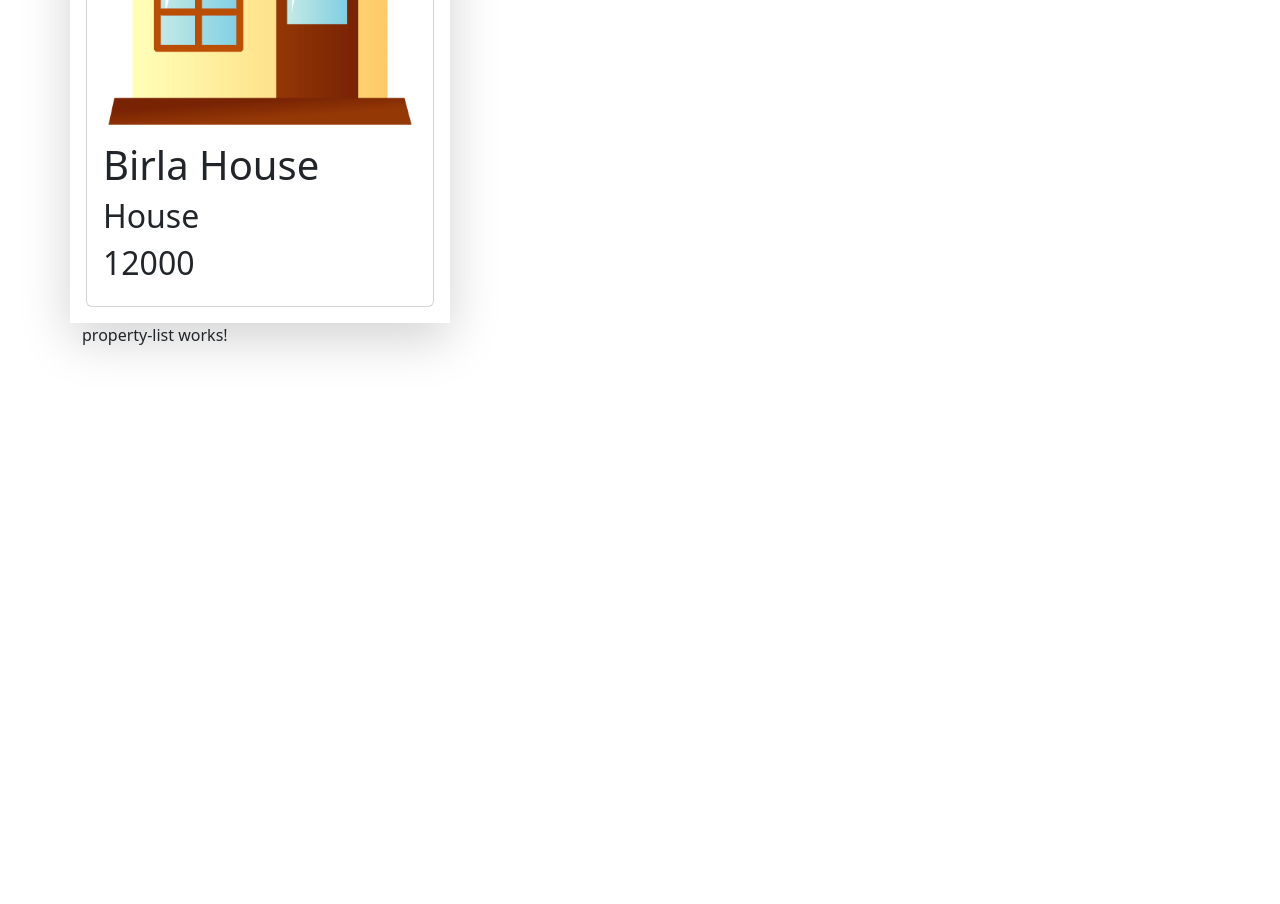
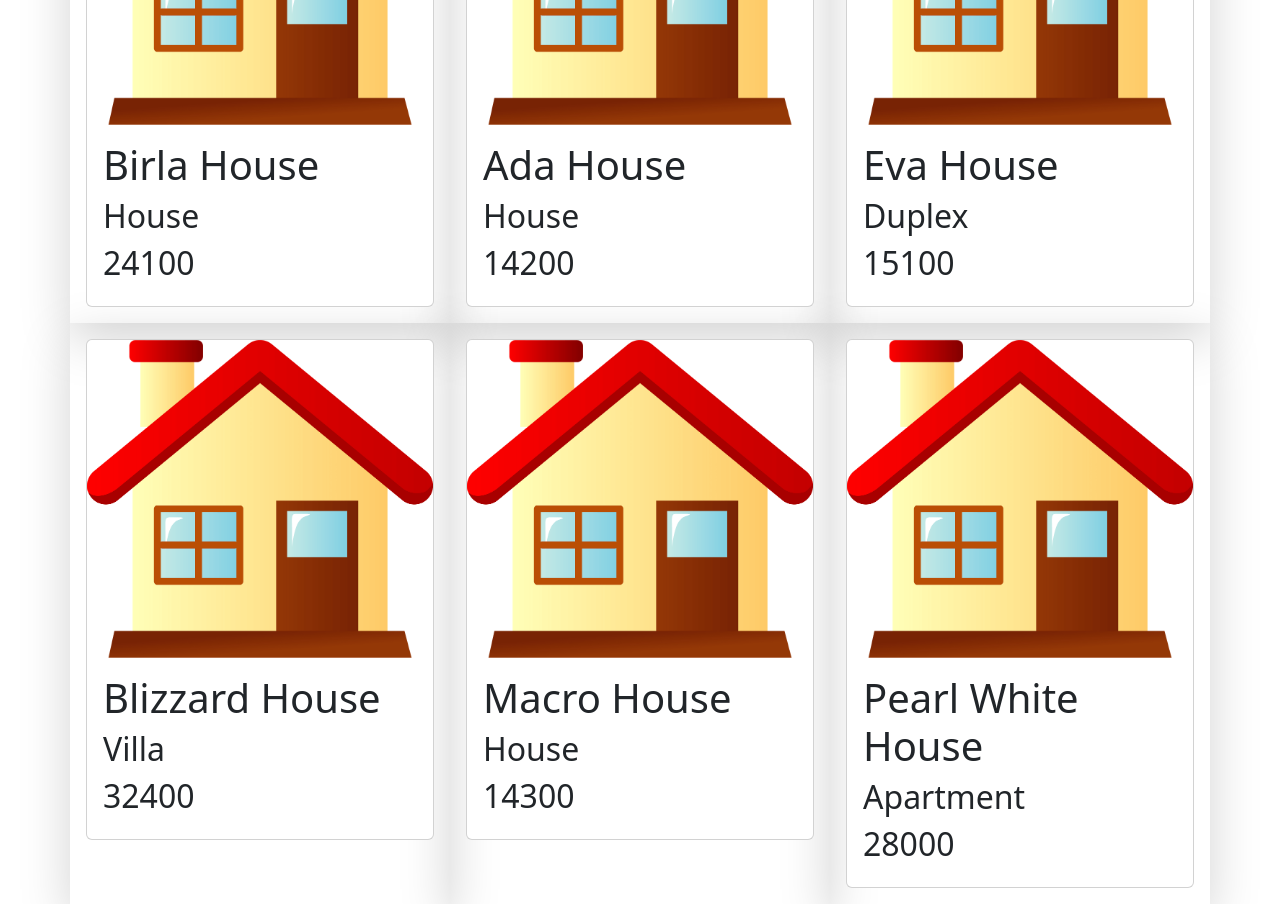
Before and after one commit to DavidChenwei/EasyRealEstate, an Angular app in the folder Frontend/: page / in a window 1280 px wide. Shown: the part 280-1184 px from the top of the page. Before the commit the page ends 800 px from the top, so only its background shows below. Built offline with nearby package versions, Linux system fonts and the light colour scheme.

Commit message:
add property card list

```diff
--- a/Frontend/src/app/app.component.html
+++ b/Frontend/src/app/app.component.html
@@ -1,5 +1,4 @@
 <app-nav-bar></app-nav-bar>
 <div class="container" style="margin-top: 70px;">
-    <app-property-card></app-property-card>
     <app-property-list></app-property-list>
 </div>
--- a/Frontend/src/app/property/property-card/property-card.component.html
+++ b/Frontend/src/app/property/property-card/property-card.component.html
@@ -1,13 +1,8 @@
-<div class="row">
-    <div class="shadow-lg col-sm-4 p-3">
-        <div class="card">
-            <img class="card-img" src="assets/Images/DefaultHouse.png" alt="">
-            <div class="card-body">
-                <h1> {{Property.Name}} </h1>
-                <h2> {{Property.Type}} </h2>
-                <h2> {{Property.Price}} </h2>
-            </div>
-        </div>
+<div class="card">
+    <img class="card-img" src="assets/Images/DefaultHouse.png" alt="">
+    <div class="card-body">
+        <h1> {{property.Name}} </h1>
+        <h2> {{property.Type}} </h2>
+        <h2> {{property.Price}} </h2>
     </div>
-
 </div>
--- a/Frontend/src/app/property/property-card/property-card.component.ts
+++ b/Frontend/src/app/property/property-card/property-card.component.ts
@@ -1,4 +1,4 @@
-import { Component} from '@angular/core';
+import { Component, Input } from '@angular/core';
 
 @Component({
   selector: 'app-property-card',
@@ -6,10 +6,9 @@
   styleUrls: ['./property-card.component.css']
 })
 export class PropertyCardComponent {
-    Property: any = {
-      "Id" :1,
-      "Name" : "Birla House",
-      "Type" : "House",
-      "Price" : 12000
-    }
+  @Input() property: any
+
+  constructor() {
+    this.property = {};
+  }
 }
--- a/Frontend/src/app/property/property-list/property-list.component.html
+++ b/Frontend/src/app/property/property-list/property-list.component.html
@@ -1 +1,5 @@
-<p>property-list works!</p>
+<div class="row">
+    <div *ngFor="let property of properties" class="shadow-lg col-sm-4 p-3">
+        <app-property-card [property] = "property"></app-property-card>
+    </div>
+</div>
--- a/Frontend/src/app/property/property-list/property-list.component.ts
+++ b/Frontend/src/app/property/property-list/property-list.component.ts
@@ -6,5 +6,38 @@
   styleUrl: './property-list.component.css'
 })
 export class PropertyListComponent {
-
+  properties: Array<any> = [
+    {
+      "Id": 1,
+      "Name": "Birla House",
+      "Type": "House",
+      "Price": 24100
+    },
+    {
+      "Id": 2,
+      "Name": "Ada House",
+      "Type": "House",
+      "Price": 14200
+    }, {
+      "Id": 3,
+      "Name": "Eva House",
+      "Type": "Duplex",
+      "Price": 15100
+    }, {
+      "Id": 4,
+      "Name": "Blizzard House",
+      "Type": "Villa",
+      "Price": 32400
+    }, {
+      "Id": 5,
+      "Name": "Macro House",
+      "Type": "House",
+      "Price": 14300
+    }, {
+      "Id": 6,
+      "Name": "Pearl White House",
+      "Type": "Apartment",
+      "Price": 28000
+    },
+  ]
 }
```
